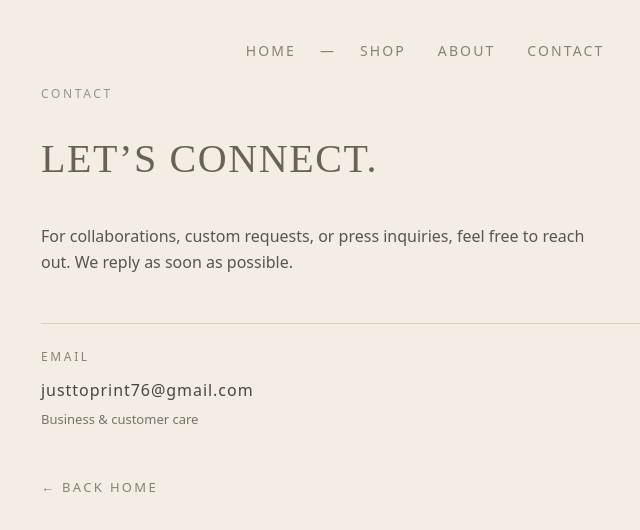
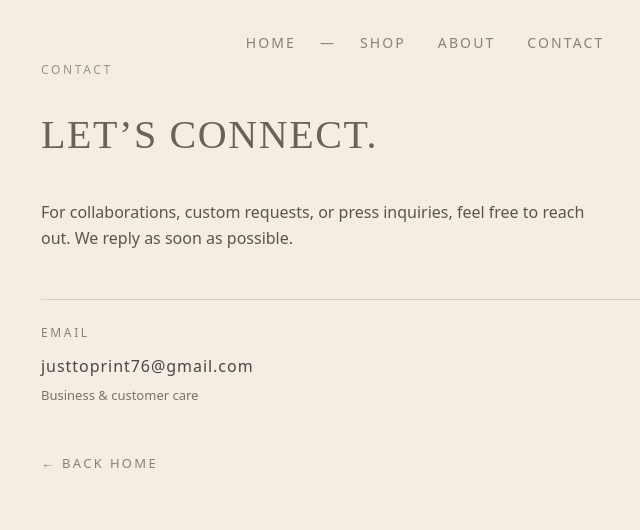
Before and after one commit to justtoprint76-cyber/justtoprint, a Next.js app: page /contact in a window 1280 px wide. Shown: the top 530 px of the page, without its empty margins (215-855 px from the left). Built offline with nearby package versions, Linux system fonts and the light colour scheme.

Commit message:
Update Header.jsx

```diff
--- a/components/Header.jsx
+++ b/components/Header.jsx
@@ -1,6 +1,6 @@
 export default function Header() {
   return (
-    <header className="pt-10 pb-6 text-center">
+    <header className="pt-8 pb-2 text-center">
       <nav className="text-[14px] tracking-[0.15em] text-[#8A8174]">
         <a className="mx-4 no-underline text-inherit" href="/">
           HOME
```
